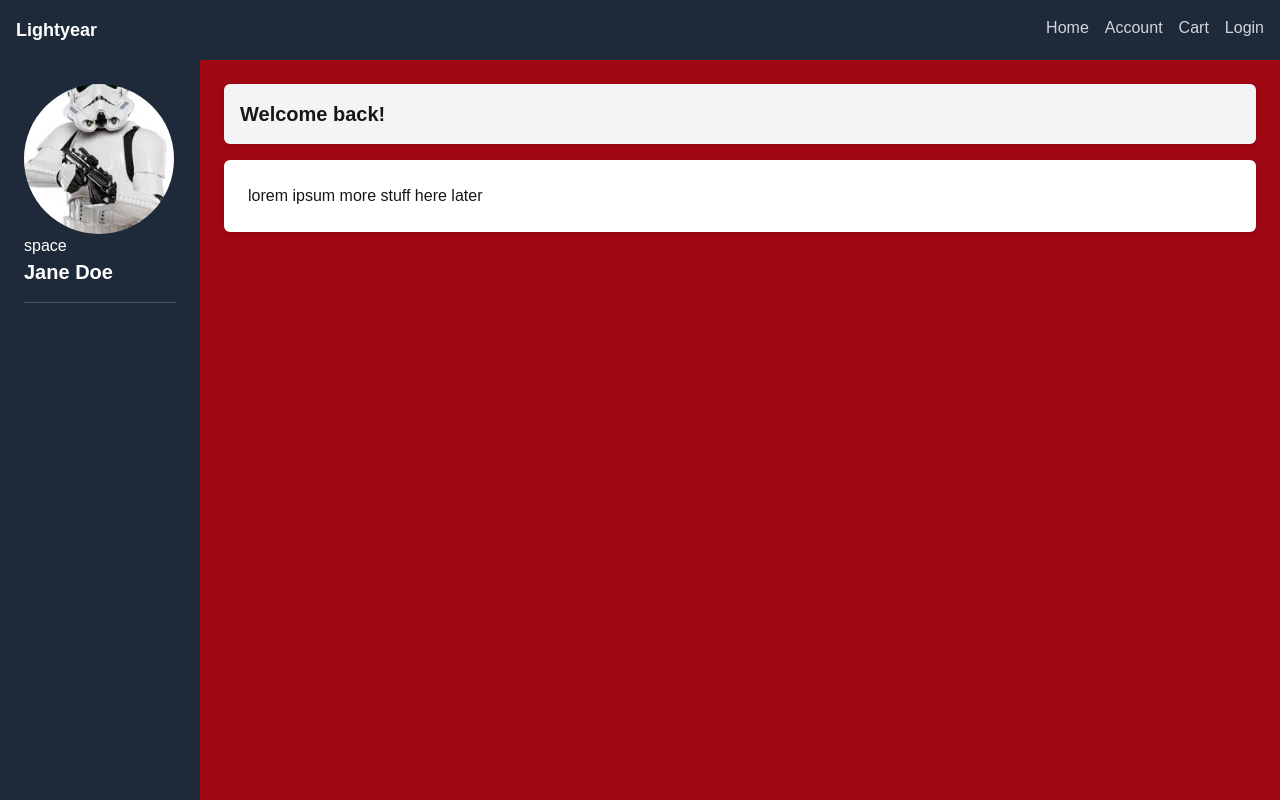
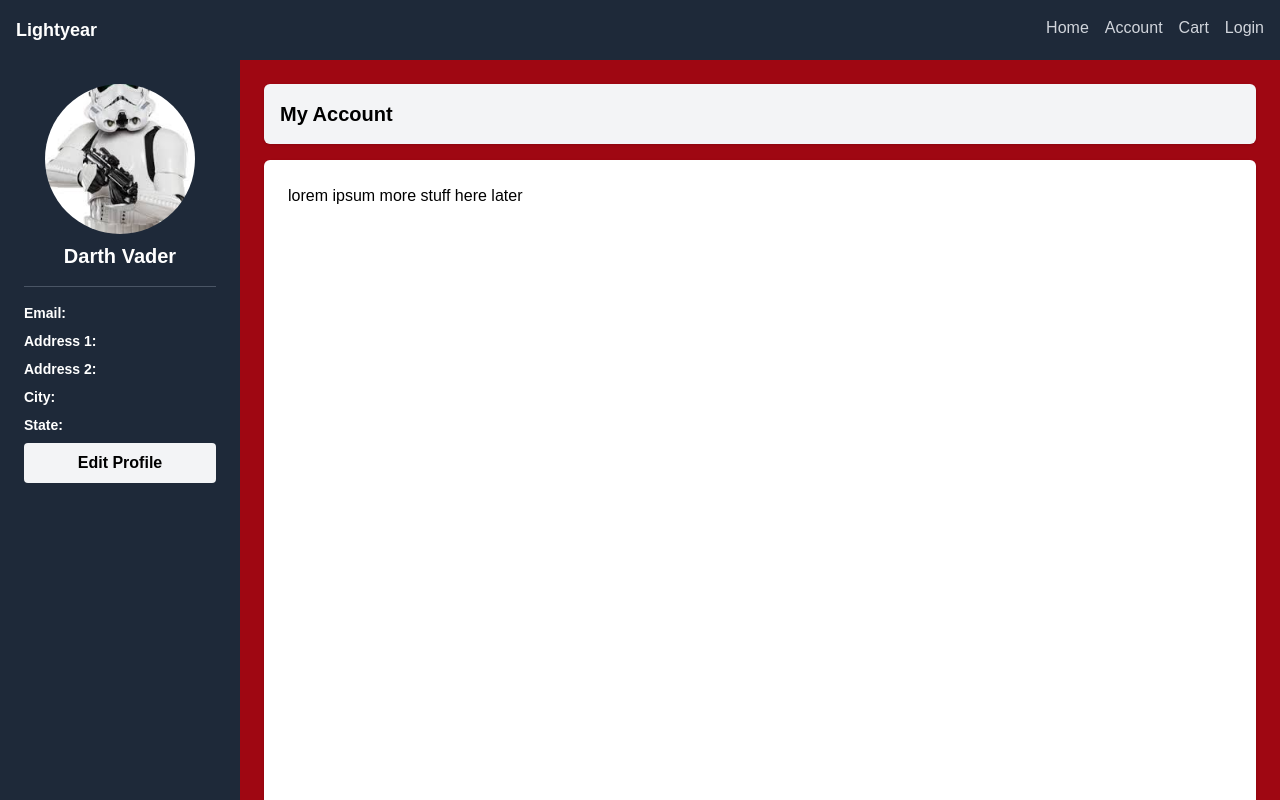
Before and after one commit to yunjianlu/lightyear, a Next.js app in the folder lightyear/: page /profile in a window 1280 px wide. Shown: the top 800 px of the page. Built offline with nearby package versions, Linux system fonts and the light colour scheme.

Commit message:
added inputs!

```diff
--- a/lightyear/app/profile/page.js
+++ b/lightyear/app/profile/page.js
@@ -1,35 +1,177 @@
+"use client"
+
 import Layout from "../components/Layout";
 import Image from 'next/image';
+import { useEffect, useState } from "react";
 
 export default function Page() {
+
+  const [editing, setEditing] = useState(false);
+  const [name, setName] = useState("Darth Vader");
+  const [fName, setFName] = useState("Darth");
+  const [lName, setLName] = useState("Vader");
+  const [email, setEmail] = useState("");
+  const [address1, setAddress1] = useState("");
+  const [address2, setAddress2] = useState("");
+  const [city, setCity] = useState("");
+  const [state, setState] = useState("");
+  const [pfp, setPfp] = useState("/image.jpg");
+
+  // add logic here to hide sidebar on mobile
+  //const [sidebarOpen, setSidebarOpen] = useState(false);
+
+  // breaks name into first and last name when editing
+  useEffect(() => {
+    const [first = "", ...rest] = name.split(" ");
+    setFName(first);
+    setLName(rest.join(" "));
+  }, [editing]);
+
+  // combines first and last name into full name after editing
+  useEffect(() => {
+    setName([fName, lName].filter(Boolean).join(" "))
+  }, [fName, lName]);
+
+  const handleSave = async() => {
+    await fetch('/api/session', {
+      method: "Post",
+      headers: {'Content-Type': 'application/json',},
+      body: JSON.stringify({name, email, address1, address2, city, state}),
+    });
+    setEditing(false);
+  }
+
+  const handlePfpChange = (e) => {
+    const file = e.target.files[0];
+    if (file) {
+      const reader = new FileReader();
+      reader.onloadend = () => {
+        setPfp(reader.result);
+      };
+      reader.readAsDataURL(file);
+    }
+  }
+
   return (
     <Layout>
-      <div className="min-h-screen flex">
-        <aside className="w-50 bg-gray-800 text-white p-6 flex flex-col">
-        {/* w=width */}
-        <div className="w-[150px] h-[150px] rounded-full overflow-hidden flex items-center justify-center">
+      <div className="min-h-screen flex md:flex-row">
+        <aside className="w-60 bg-gray-800 text-white p-6 flex flex-col">
+        {/*  */}
+        <div className="w-[150px] h-[150px] rounded-full object-fit overflow-hidden flex justify-center mx-auto items-center mb-2">
             <Image
-              src="/image.jpg"
+              src={pfp}
               alt="profile picture"
               height={150}
               width={150}
               className="object-contain"
-              />
-              </div>
-              <div> space</div>
-              <p className="text-xl text-left font-bold">Jane Doe</p>
+            />
+        </div>
 
-              <hr className="my-4 border-gray-600" />
+        <p className="text-xl text-center font-bold">{name}</p>
+
+        <hr className="my-4 border-gray-600" />
+
+        {!editing ? (
+        <>
+        <p className="text-sm mb-2 text-wrap"><span className="font-bold">Email: </span>{email}</p>
+        <p className="text-sm mb-2 text-wrap"><span className="font-bold">Address 1: </span>{address1}</p>
+        <p className="text-sm mb-2 text-wrap"><span className="font-bold">Address 2: </span>{address2}</p>
+        <p className="text-sm mb-2 text-wrap"><span className="font-bold">City: </span>{city}</p>
+        <p className="text-sm mb-2 text-wrap"><span className="font-bold">State: </span>{state}</p>
+
+        <button onClick={() => setEditing(true)} className="bg-gray-100 hover:bg-gray-200 text-black font-bold py-2 px-4 rounded">
+          Edit Profile
+        </button>
+        </>
+      ) : (
+        <>
+
+        <label className="block mb-2 text-sm text-white font-bold" htmlFor="file_input"> Change profile pic </label>
+        <input className="block w-full text-sm text-black hover:bg-gray-200 file:mr-4 border border-gray-300 cursor-pointer bg-gray-50"
+        id="file_input"
+        type="file"
+        accept="image/*"
+        onChange={handlePfpChange}
+        />
+
+        <hr className="my-4 border-gray-600" />
+
+        <div className="w-full mb-2">
+          <label className="w-28 text-sm font-bold mr-2" htmlFor="FName">First Name:</label>
+          <input className="w-full p-2 border"
+          value={fName}
+          onChange={(e) => setFName(e.target.value)}
+          placeholder="First Name"
+        />
+        </div>
+        <div className="w-full mb-2">
+           <label className="w-28 text-sm font-bold mr-2" htmlFor="lName">Last Name:</label>
+          <input className="w-full p-2 border"
+          value={lName}
+          onChange={(e) => setLName(e.target.value)}
+          placeholder="Last Name"
+        />
+        </div>
+        <div className="w-full mb-2">
+           <label className="w-28 text-sm font-bold mr-2" htmlFor="email">Email:</label>
+          <input className="w-full p-2 border"
+          value={email}
+          onChange={(e) => setEmail(e.target.value)}
+          placeholder="Email"
+        />
+        </div>
+        <div className="w-full mb-2">
+           <label className="w-28 text-sm font-bold mr-2" htmlFor="address1">Address 1:</label>
+          <input className="w-full p-2 border"
+          value={address1}
+          onChange={(e) => setAddress1(e.target.value)}
+          placeholder="Address 1"
+        />
+        </div>
+        <div className="w-full mb-2">
+           <label className="w-28 text-sm font-bold mr-2" htmlFor="address2">Address 2:</label>
+          <input className="w-full p-2 border"
+          value={address2}
+          onChange={(e) => setAddress2(e.target.value)}
+          placeholder="Address 2"
+        />
+        </div>
+        <div className="w-full mb-2">
+           <label className="w-28 text-sm font-bold mr-2" htmlFor="city">City:</label>
+          <input className="w-full p-2 border"
+          value={city}
+          onChange={(e) => setCity(e.target.value)}
+          placeholder="City"
+        />
+        </div>
+        <div className="w-full mb-2">
+            <label className="w-28 text-sm font-bold mr-2" htmlFor="state">State:</label>
+          <input className="w-full p-2 border"
+          value={state}
+          onChange={(e) => setState(e.target.value)}
+          placeholder="State"
+        />
+        </div>
+        <button onClick={() => setEditing(false)} className="bg-gray-100 hover:bg-gray-200 text-black font-bold py-2 px-4 rounded">
+          Save Changes
+        </button>
+
+        </>
+
+        )
+        }
         </aside>
+
+
         <main className="flex-1 p-6">
         <header className="bg-gray-100 p-4 mb-4 rounded-md shadow">
-          <h1 className="text-xl font-semibold">Welcome back!</h1>
+          <h1 className="text-xl font-semibold text-black">My Account</h1>
         </header>
-        <section className="bg-white p-6 rounded-md shadow">
+        <section className="min-h-screen bg-white text-black p-6 rounded-md shadow">
           <p>lorem ipsum more stuff here later</p>
         </section>
         </main>
       </div>
 
     </Layout>);
-}
+  }
```
